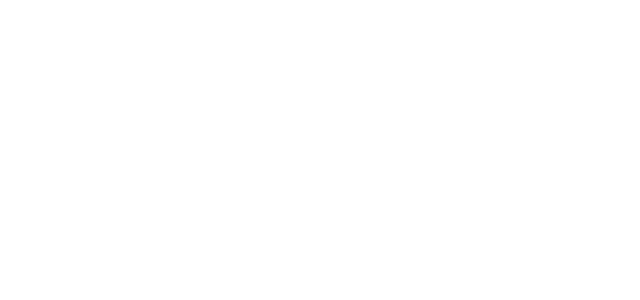
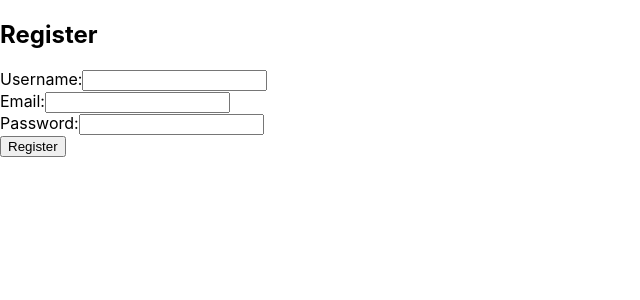
Before and after one commit to sdelae/stock-app, a React (Create React App) app in the folder frontend/: page /register in a window 1280 px wide. Before the commit this address had no page. Shown: the top 300 px of the page, without its empty margins (0-640 px from the left). Built offline with nearby package versions, Linux system fonts and the light colour scheme.

Commit message:
frontend modifications

```diff
--- a/frontend/src/App.js
+++ b/frontend/src/App.js
@@ -1,7 +1,8 @@
 import React, { useState, useEffect, useCallback } from 'react';
-import { Routes, Route, Navigate } from 'react-router-dom';
+import { Routes, Route, Navigate, Link, useNavigate } from 'react-router-dom';
 import Portfolio from './components/Portfolio';
 import Login from './components/Login';
+import Register from './components/Register';
 import ModalStocks from './components/ModalStocks';
 
 function App() {
@@ -10,7 +11,8 @@ function App() {
   const [data, setData] = useState([]);
   const [showModal, setShowModal] = useState(false);
 
-  const fetchUrl = 'https://mcsbt-capstone-sara.ew.r.appspot.com/';
+  const navigate = useNavigate();
+  const fetchUrl = 'http://127.0.0.1:5000';
 
   const fetchData = useCallback(async () => {
     if (!userId) return;
@@ -26,7 +28,7 @@ function App() {
 
   const handleLogin = async (credentials) => {
     try {
-      const response = await fetch(`${fetchUrl}/user/login`, {
+      const response = await fetch(`${fetchUrl}/login`, {
         method: 'POST',
         headers: { 'Content-Type': 'application/json' },
         body: JSON.stringify(credentials),
@@ -39,11 +41,13 @@ function App() {
         localStorage.setItem('userId', jsonData.user_id);
         setUserId(jsonData.user_id);
         fetchData();
+        navigate('/portfolio');
       } else {
-        console.error('Login failed:', jsonData.error);
+        alert('Login failed: ' + (jsonData.error || 'Unknown error'));
       }
     } catch (error) {
       console.error('Error during login:', error);
+      alert('Login failed: ' + error.message);
     }
   };
 
@@ -53,11 +57,12 @@ function App() {
     localStorage.removeItem('userId');
     setUserId('');
     setData([]);
+    navigate('/');
   };
 
   const postStock = async (stockData) => {
     try {
-      const response = await fetch(`https://mcsbt-capstone-sara.ew.r.appspot.com/`, {
+      const response = await fetch(`${fetchUrl}/portfolio/modify`, {
         method: 'POST',
         headers: {
           'Content-Type': 'application/json',
@@ -67,18 +72,12 @@ function App() {
           userId: userId,
         }),
       });
-      if (!response.ok) {
-        throw new Error('Failed to post stock data');
-      }
+      if (!response.ok) throw new Error('Failed to post stock data');
       const jsonData = await response.json();
       if (jsonData.success) {
-        // If the stock was added or updated successfully, you might want to:
-        // 1. Close the modal
         setShowModal(false);
-        // 2. Fetch the updated portfolio data
         fetchData();
       } else {
-        // Handle any errors returned by the server
         console.error('Failed to post stock data:', jsonData.message);
       }
     } catch (error) {
@@ -95,9 +94,17 @@ function App() {
   return (
     <div className="App">
       <Routes>
-        <Route path="/" element={loggedIn ? <Navigate replace to="/portfolio" /> : <Login onLogin={handleLogin} />} />
+        <Route path="/" element={
+          loggedIn ? <Navigate replace to="/portfolio" /> : (
+            <div>
+              <Login onLogin={handleLogin} />
+              <p>Don't have an account? <Link to="/register">Register here</Link></p>
+            </div>
+          )
+        } />
         <Route path="/portfolio" element={loggedIn ? <Portfolio data={data} /> : <Navigate replace to="/" />} />
-        {/* Additional routes can be added here */}
+        <Route path="/register" element={<Register />} />
+        <Route path="/login" element={<Login onLogin={setLoggedIn} />} />
       </Routes>
       {loggedIn && (
         <>
--- a/frontend/src/components/Login.js
+++ b/frontend/src/components/Login.js
@@ -10,7 +10,7 @@ function Login({ onLogin }) {
     event.preventDefault();
 
     try {
-      const response = await fetch('https://mcsbt-capstone-sara.ew.r.appspot.com/user/login', {
+        const response = await fetch('http://127.0.0.1:5000/login' , {
         method: 'POST',
         headers: {
           'Content-Type': 'application/json',
--- a/frontend/src/components/Portfolio.js
+++ b/frontend/src/components/Portfolio.js
@@ -17,7 +17,7 @@ function DisplayPortfolio({ handleDetailsClick, setShowModal }) {
   const handleSearch = async (event) => {
     const symbol = event.target.value;
     if (symbol) {
-      const response = await fetch(`https://mcsbt-capstone-sara.ew.r.appspot.com/search/${symbol}`);
+      const response = await fetch(`http://127.0.0.1:5000/search/${symbol}`);
       const data = await response.json();
       setSearchResults(data.bestMatches);
     }
@@ -28,7 +28,7 @@ function DisplayPortfolio({ handleDetailsClick, setShowModal }) {
     async function fetchPortfolio() {
       if (userId) {
         try {
-          const response = await fetch(`https://mcsbt-capstone-sara.ew.r.appspot.com/portfolio/${userId}`);
+          const response = await fetch(`http://127.0.0.1:5000/portfolio/${userId}`);
           if (!response.ok) throw new Error('Failed to fetch');
           const data = await response.json();
           setPortfolioData(data);
--- /dev/null
+++ b/frontend/src/components/Register.js
@@ -0,0 +1,74 @@
+import React, { useState } from 'react';
+import { useNavigate } from 'react-router-dom';
+
+function Register() {
+  const [user_name, setUsername] = useState('');
+  const [password, setPassword] = useState('');
+  const [user_mail, setEmail] = useState('');
+  const navigate = useNavigate();
+
+  const handleSubmit = async (event) => {
+    event.preventDefault();
+    // Here you would replace with your API endpoint for registration
+    const fetchUrl = 'http://127.0.0.1:5000/register';
+
+    try {
+      const response = await fetch(fetchUrl, {
+        method: 'POST',
+        headers: {
+          'Content-Type': 'application/json',
+        },
+        body: JSON.stringify({ user_name, user_mail, password }),
+      });
+
+      if (response.ok) {
+        await response.json(); // you can call .json() to process the response if needed, but don't assign it to a variable
+        alert('Registration successful');
+        navigate('/login'); // Navigate to login page after registration
+      } else {
+        const errorData = await response.json();
+        throw new Error(errorData.error || 'Unknown error');
+      }
+    } catch (error) {
+      alert('Registration failed: ' + error.message);
+    }
+  };
+
+  return (
+    <div>
+      <h2>Register</h2>
+      <form onSubmit={handleSubmit}>
+        <div>
+          <label>Username:</label>
+          <input
+            type="text"
+            value={user_name}
+            onChange={(e) => setUsername(e.target.value)}
+            required
+          />
+        </div>
+        <div>
+          <label>Email:</label>
+          <input
+            type="user_mail"
+            value={user_mail}
+            onChange={(e) => setEmail(e.target.value)}
+            required
+          />
+        </div>
+        <div>
+          <label>Password:</label>
+          <input
+            type="password"
+            value={password}
+            onChange={(e) => setPassword(e.target.value)}
+            required
+          />
+        </div>
+        <button type="submit">Register</button>
+      </form>
+    </div>
+  );
+}
+
+export default Register;
```
Also changed, not shown: frontend/src/components/ModalStocks.js (line endings or trailing spaces).
